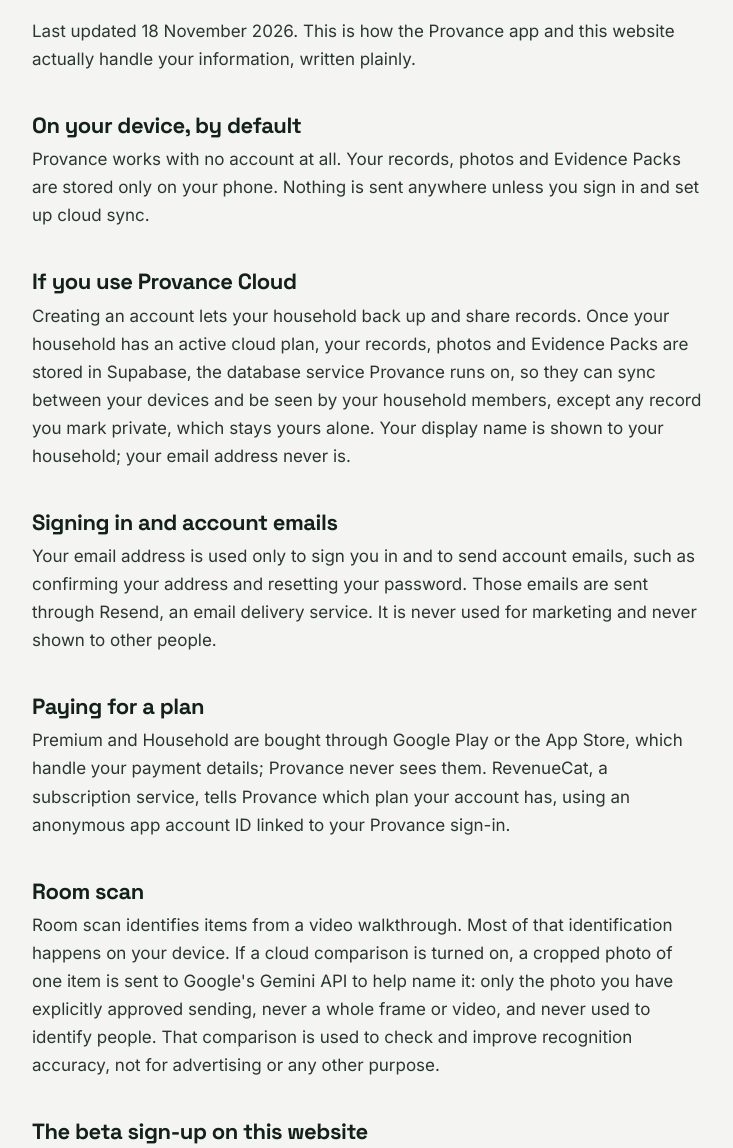
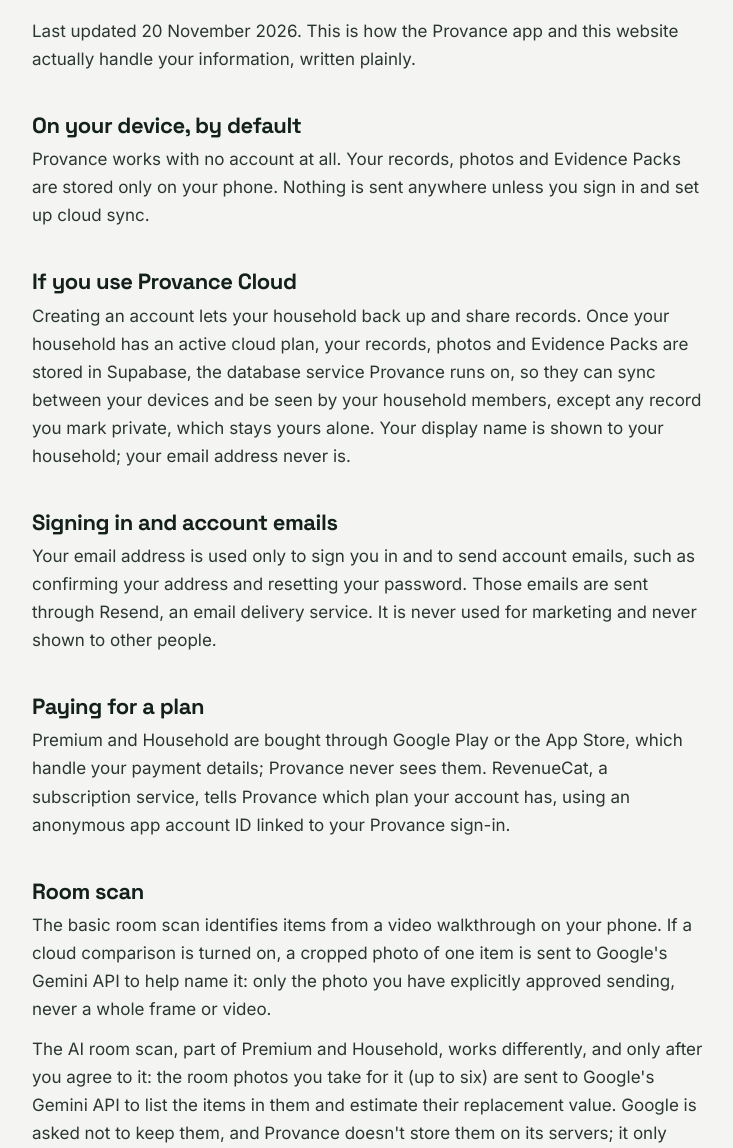
Before and after one commit to wesmcgregor-roamtrip/provance-site, a plain HTML site: page privacy.html in a window 1280 px wide. Shown: the part 176-1324 px from the top of the page, without its empty margins (272-1005 px from the left). Drawn offline with Linux system fonts and the light colour scheme.

Commit message:
Add files via upload

```diff
--- a/privacy.html
+++ b/privacy.html
@@ -18,7 +18,7 @@
 </div></header>
 <main class="wrap doc">
 <h1>Privacy</h1>
-<p>Last updated 18 November 2026. This is how the Provance app and this website actually handle your information, written plainly.</p>
+<p>Last updated 20 November 2026. This is how the Provance app and this website actually handle your information, written plainly.</p>
 
 <h2>On your device, by default</h2>
 <p>Provance works with no account at all. Your records, photos and Evidence Packs are stored only on your phone. Nothing is sent anywhere unless you sign in and set up cloud sync.</p>
@@ -33,7 +33,8 @@
 <p>Premium and Household are bought through Google Play or the App Store, which handle your payment details; Provance never sees them. RevenueCat, a subscription service, tells Provance which plan your account has, using an anonymous app account ID linked to your Provance sign-in.</p>
 
 <h2>Room scan</h2>
-<p>Room scan identifies items from a video walkthrough. Most of that identification happens on your device. If a cloud comparison is turned on, a cropped photo of one item is sent to Google's Gemini API to help name it: only the photo you have explicitly approved sending, never a whole frame or video, and never used to identify people. That comparison is used to check and improve recognition accuracy, not for advertising or any other purpose.</p>
+<p>The basic room scan identifies items from a video walkthrough on your phone. If a cloud comparison is turned on, a cropped photo of one item is sent to Google's Gemini API to help name it: only the photo you have explicitly approved sending, never a whole frame or video.</p>
+<p>The AI room scan, part of Premium and Household, works differently, and only after you agree to it: the room photos you take for it (up to six) are sent to Google's Gemini API to list the items in them and estimate their replacement value. Google is asked not to keep them, and Provance doesn't store them on its servers; it only logs that a scan happened and how many photos and items it had. The items you choose to save are kept like any other record. Neither scan is used to identify people or for advertising. Estimated values are a guide, not a valuation.</p>
 
 <h2>The beta sign-up on this website</h2>
 <p>If you join the Android beta, we store the email you give us so we can add it to the Google Play test and contact you about the beta. It isn't used for anything else, and we delete it on request.</p>
```
